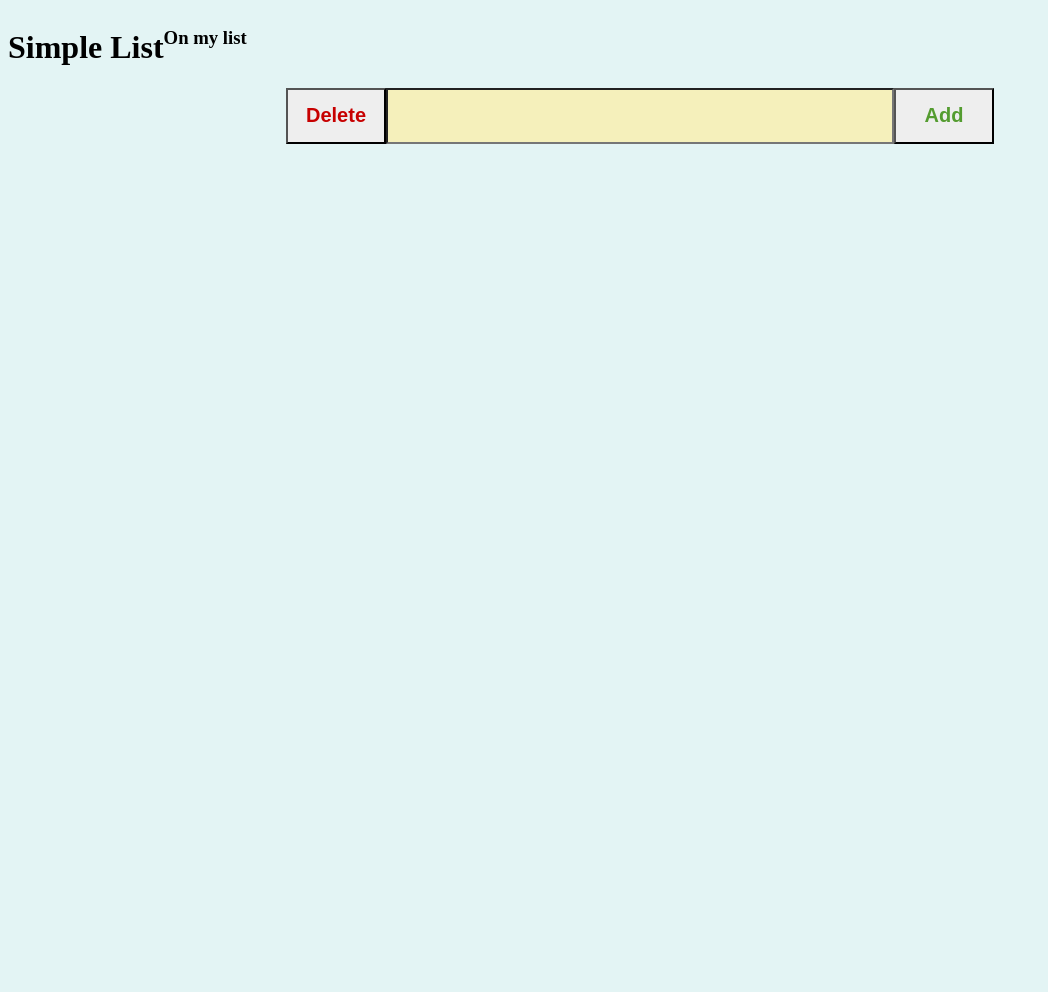
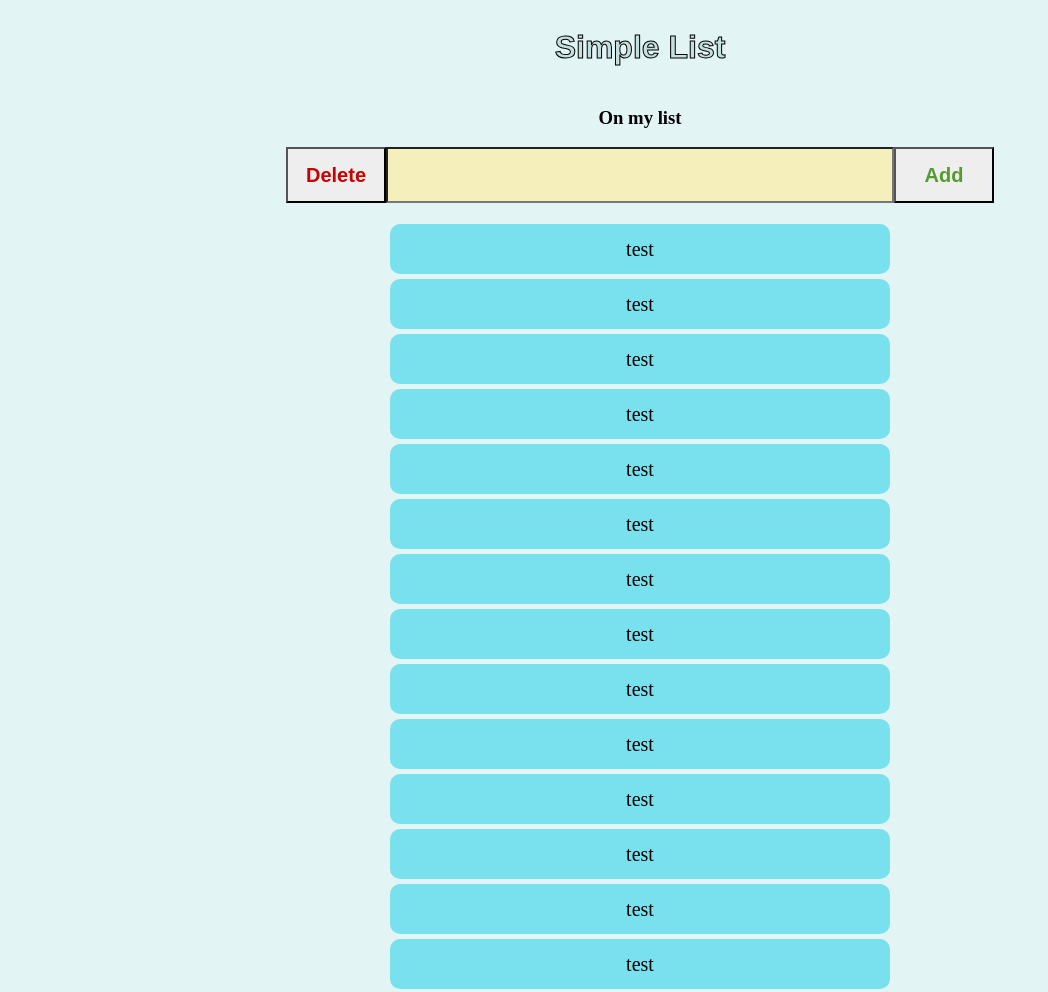
Before and after one commit to Aidanthrall333/List-Management-Project, a website: page Client/index.html in a window 1280 px wide. Shown: the whole page, without its empty margins (0-1048 px from the left). Before the commit the page ends 800 px from the top, so only its background shows below. Drawn offline with Linux system fonts and the light colour scheme; no server answers.

Commit message:
More CSS

```diff
--- a/Client/index.html
+++ b/Client/index.html
@@ -16,17 +16,31 @@
     <form class="form-area">
       <button type="submit" class="del-btn" id = "delete">Delete</button>
       <input type="text"
-      class="list-item"
+      class="list-add"
       name="listitem"
       id="listitem"
       autocomplete="false"
       />
       <button type="submit" class="add-btn" id = "add">Add</button>
     </form>
-    <div class="result"></div>
-  </div>
-  <div class="list" id = "list">
-
+    <div class="list-area" id = "list">
+        <ol>
+          <li>test</li>
+          <li>test</li>
+          <li>test</li>
+          <li>test</li>
+          <li>test</li>
+          <li>test</li>
+          <li>test</li>
+          <li>test</li>
+          <li>test</li>
+          <li>test</li>
+          <li>test</li>
+          <li>test</li>
+          <li>test</li>
+          <li>test</li>
+        </ol>
+    </div>
   </div>
   <script src="functions.js"></script>
 </body>
--- a/Client/styles_test.css
+++ b/Client/styles_test.css
@@ -7,9 +7,13 @@ body{
 }
 .title-area{
     display: flex;
+    flex-direction: column;
 }
 .page-title{
     text-align: center;
+    font-family: Arial, sans-serif;
+    -webkit-text-stroke: 1px black;
+    color: #C4DFDF;
 }
 .list-title{
     text-align: center;
@@ -19,7 +23,7 @@ body{
     flex-direction: row;
     justify-content: center;
 }
-.list-item{
+.list-add{
     width: 500px;
     height: 50px;
     font-size: 40px;
@@ -51,6 +55,26 @@ body{
     background-color:#C70000;
     transition-duration: .5s;
 }
-.result{
+.list-area{
     display: flex;
+    flex-direction: column;
+    align-items: center;
 }
+.list-area ol{
+    padding: 0px;
+    overflow-y: scroll;
+}
+.list-area li{
+    display: flex;
+    flex-direction: column;
+    text-align: center;
+    justify-content: center;
+    list-style: none;
+    width: 500px;
+    height: 50px;
+    margin: 5px;
+    border-radius: 10px;
+    font-size: 20px;
+
+    background-color: #79E0EE;
+}
```
